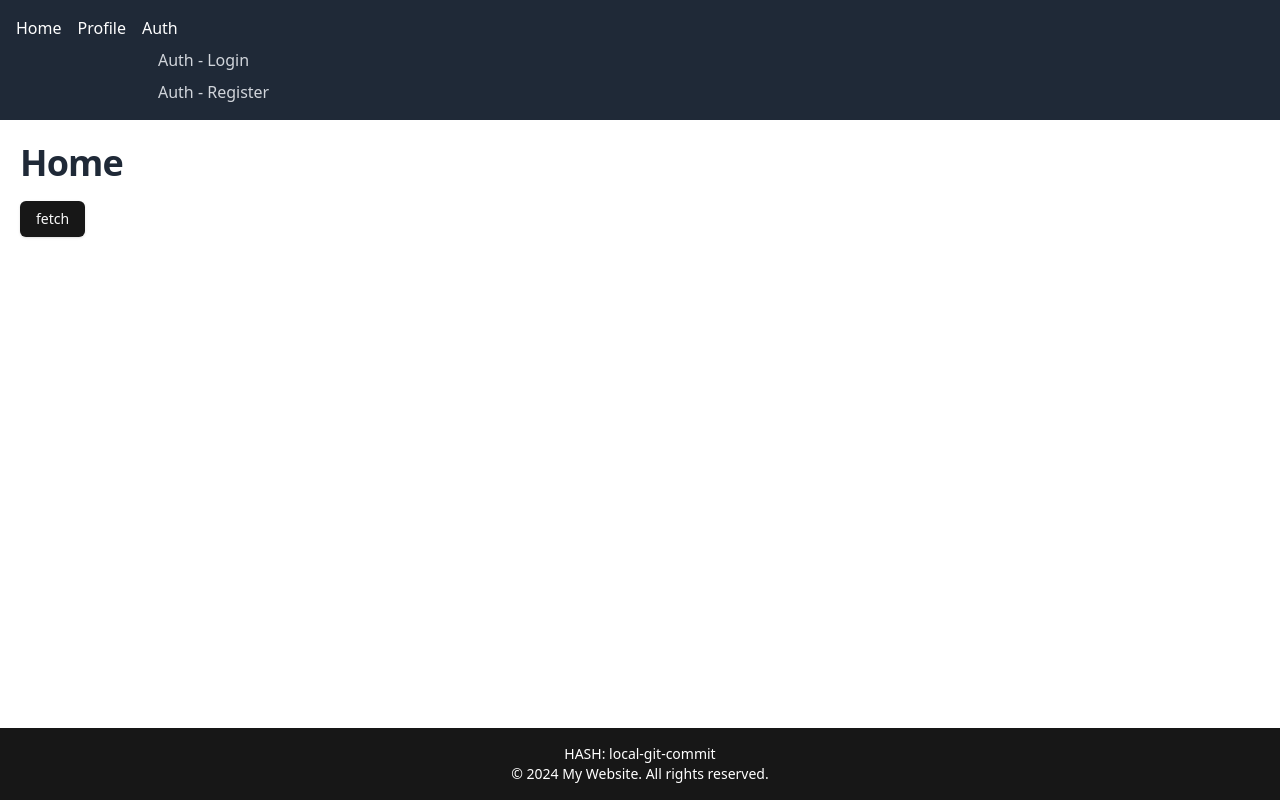
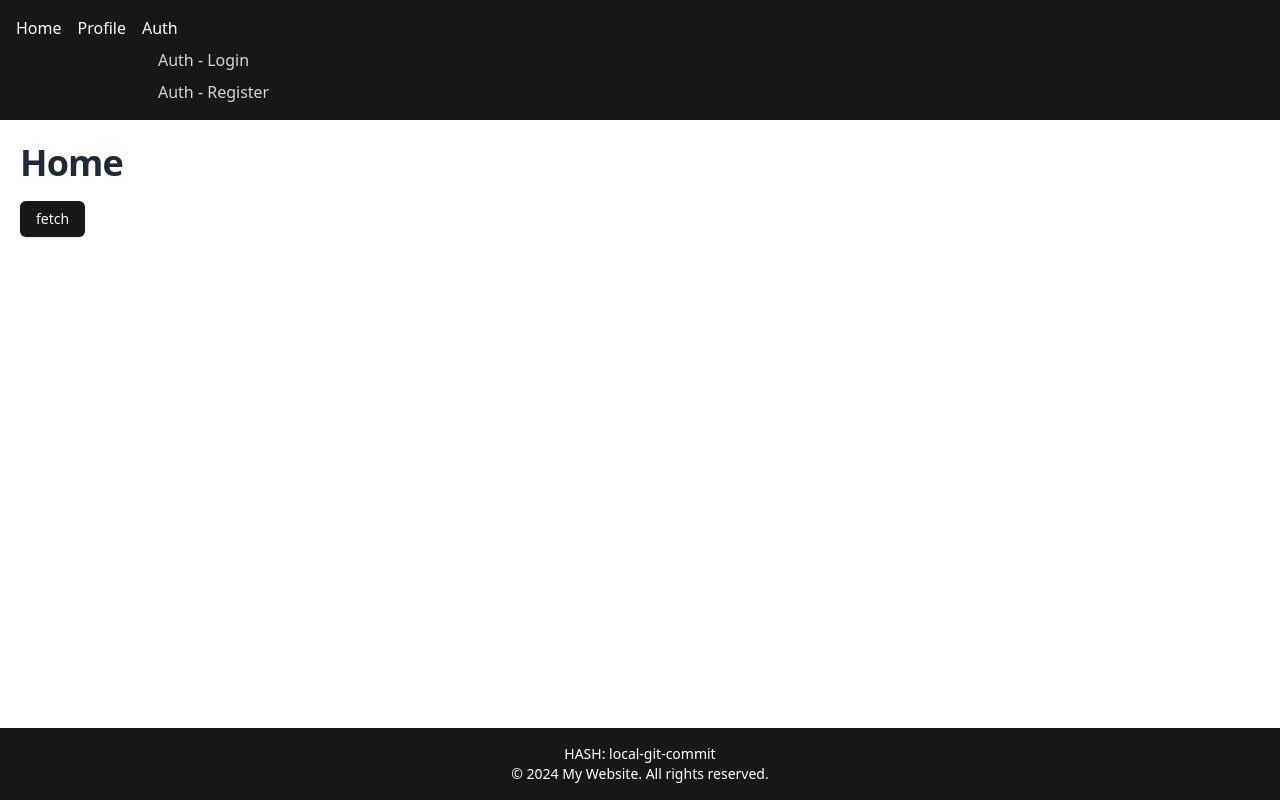
Before and after one commit to fedorovsky/node-jwt, a React (Vite) app in the folder client/: page / in a window 1280 px wide. Built offline with nearby package versions, Linux system fonts and the light colour scheme.

Commit message:
change bg color for the header

```diff
--- a/client/src/features/root/pages/root-page.tsx
+++ b/client/src/features/root/pages/root-page.tsx
@@ -5,7 +5,7 @@ import { Footer } from '@/features/root/components/footer';
 export const RootPage = () => {
   return (
     <div className='flex flex-col h-screen'>
-      <header className='bg-gray-800 text-white'>
+      <header className='bg-primary text-white'>
         <Header />
       </header>
       <main className='flex-1 overflow-y-auto p-5'>
```
